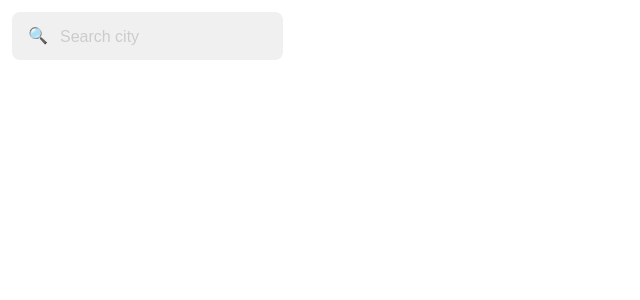
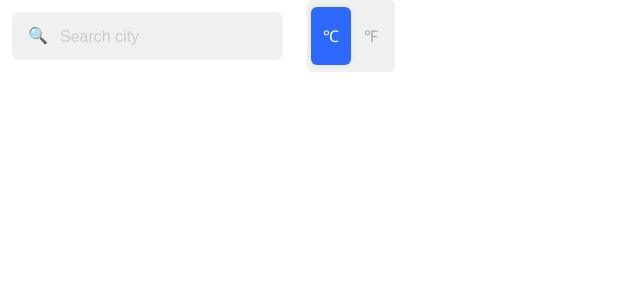
Before and after one commit to star82620/weather-dashboard, a React (Vite) app: page / in a window 1280 px wide. Shown: the top 300 px of the page, without its empty margins (0-640 px from the left). Built offline with nearby package versions, Linux system fonts and the light colour scheme.

Commit message:
feature: TemperatureSwitch component

```diff
--- a/src/App.tsx
+++ b/src/App.tsx
@@ -1,13 +1,13 @@
 import { ThemeProvider } from "styled-components";
 import theme from "./constants/style/defaultTheme";
 import { GlobalStyle } from "./constants/style/global";
-import SearchBar from "./components/SearchBar";
+import Header from "./components/Header";
 
 function App() {
   return (
     <ThemeProvider theme={theme}>
       <GlobalStyle />
-      <SearchBar />
+      <Header />
     </ThemeProvider>
   );
 }
--- /dev/null
+++ b/src/components/Header/index.tsx
@@ -0,0 +1,12 @@
+import SearchBar from "../SearchBar";
+import TemperatureSwitch from "../TemperatureSwitch";
+import { Wrapper } from "./styled";
+
+export default function Header() {
+  return (
+    <Wrapper>
+      <SearchBar />
+      <TemperatureSwitch />
+    </Wrapper>
+  );
+}
--- /dev/null
+++ b/src/components/Header/styled.tsx
@@ -0,0 +1,8 @@
+import styled from "styled-components";
+
+export const Wrapper = styled.div`
+  display: flex;
+  /* justify-content: space-between; */
+  align-items: stretch;
+  gap: 12px;
+`;
--- /dev/null
+++ b/src/components/TemperatureSwitch/index.tsx
@@ -0,0 +1,25 @@
+import { useState } from "react";
+import { Button, Wrapper } from "./styled";
+
+export default function TemperatureSwitch() {
+  const [active, setActive] = useState<"Celsius" | "Fahrenheit">("Celsius");
+
+  const isCelsius = active === "Celsius";
+  const isFahrenheit = active === "Fahrenheit";
+
+  const handleSwitch = () => {
+    if (active === "Celsius") {
+      return setActive("Fahrenheit");
+    }
+    setActive("Celsius");
+
+    // 要存 cookie
+  };
+
+  return (
+    <Wrapper onClick={handleSwitch}>
+      <Button $isActive={isCelsius}>℃</Button>
+      <Button $isActive={isFahrenheit}>℉</Button>
+    </Wrapper>
+  );
+}
--- /dev/null
+++ b/src/components/TemperatureSwitch/styled.tsx
@@ -0,0 +1,27 @@
+import styled, { css } from "styled-components";
+
+type IsActive = { $isActive: boolean };
+
+export const Wrapper = styled.div`
+  display: flex;
+  justify-content: center;
+  align-items: center;
+  width: fit-content;
+  padding: 4px;
+  background: #f0f0f0;
+  border-radius: ${({ theme }) => theme.borderRadius.common};
+`;
+export const Button = styled.button<IsActive>`
+  min-width: 40px;
+  height: 90%;
+  color: #aaa;
+  border-radius: ${({ theme }) => theme.borderRadius.common};
+
+  ${({ $isActive }) =>
+    $isActive &&
+    css`
+      color: #fff;
+      background-color: ${({ theme }) => theme.colors.primary};
+      box-shadow: 0px 0px 4px #ddd;
+    `}
+`;
--- a/src/constants/style/defaultTheme.tsx
+++ b/src/constants/style/defaultTheme.tsx
@@ -1,9 +1,17 @@
 import { DefaultTheme } from "styled-components";
 
-const colors = {};
+const colors = {
+  primary: "#2e69fe",
+};
+
+const borderRadius = {
+  common: "6px",
+  max: "999px",
+};
 
 const theme: DefaultTheme = {
   colors,
+  borderRadius,
 };
 
 export default theme;
```
